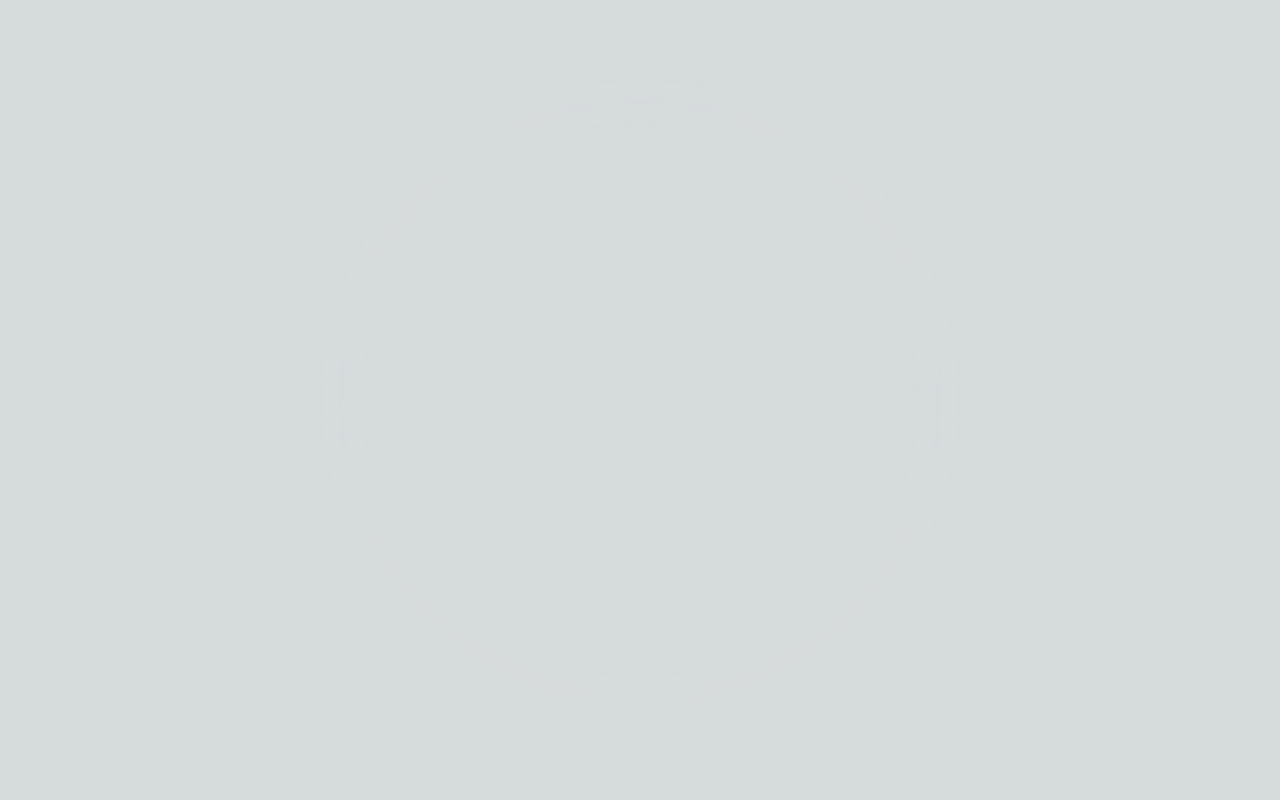
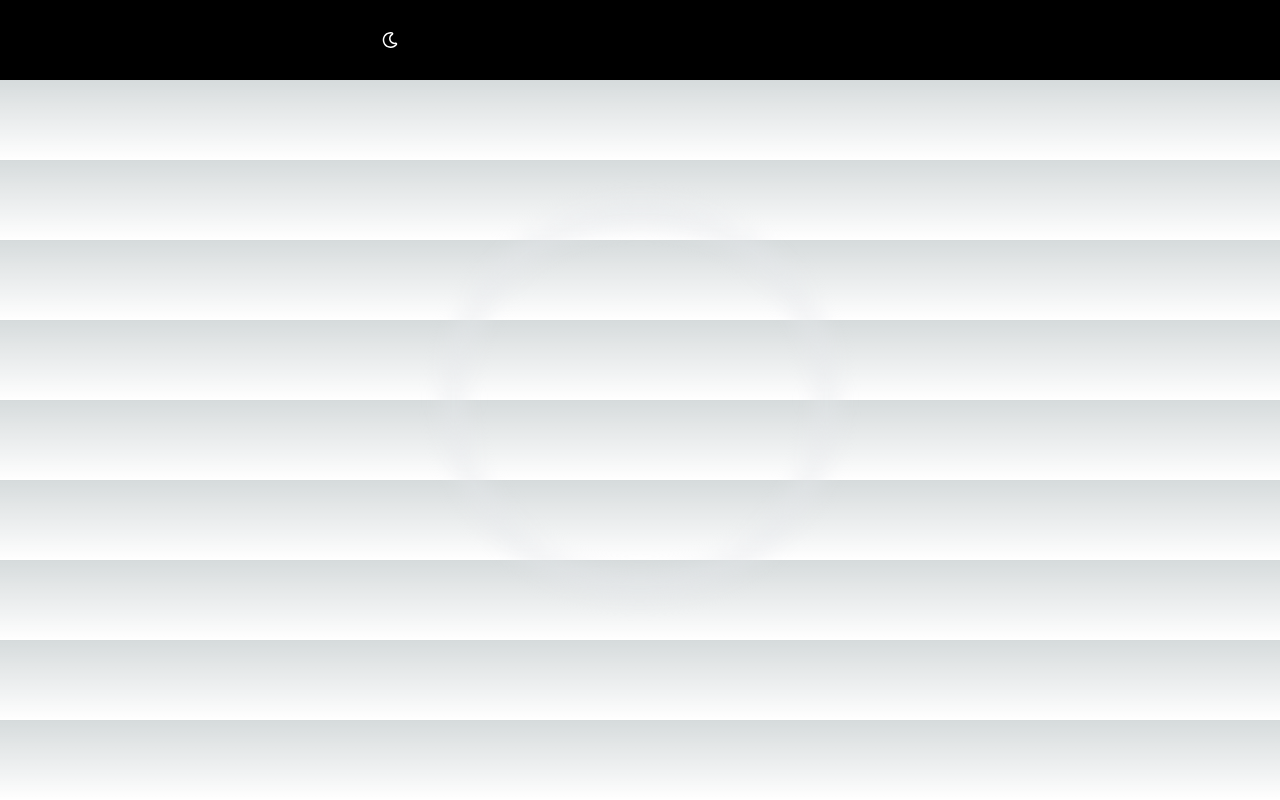
Before and after one commit to gsampaiowz/portfolio, a Next.js app: page / in a window 1280 px wide. Built offline with nearby package versions, Linux system fonts and the light colour scheme.

Commit message:
Header iniciado

```diff
--- a/src/app/page.tsx
+++ b/src/app/page.tsx
@@ -1,7 +1,10 @@
+import { Header } from "./../components/header/index";
+
 export default function Home() {
   return (
     <main>
-      <div className="border-2 w-[600px] h-[600px] absolute top-[calc(50%-300px)] left-[calc(50%-300px)] rounded-full blur-lg"></div>
+      <div className="border-[10px] w-[30vw] h-[30vw] absolute top-[calc(50%-15vw)] left-[calc(50%-15vw)] rounded-full blur-md"></div>
+      <Header />
     </main>
   );
 }
--- /dev/null
+++ b/src/components/header/index.tsx
@@ -0,0 +1,19 @@
+import { FaRegMoon } from "react-icons/fa";
+
+export const Header = () => {
+  return (
+    <header className="w-full h-20 bg-black py-8 px-16">
+      <div className="flex flex-row">
+        <h1>Gabriel Sampaio</h1>
+        <nav>
+          <ul className="flex flex-row">
+            <li>About Me</li>
+            <li>Projects</li>
+            <li>Contact</li>
+          </ul>
+        </nav>
+        <FaRegMoon color="white" />
+      </div>
+    </header>
+  );
+};
```
Also changed, not shown: package.json (+5 -4 lines), 1 other file (tests, documents, lock files or other folders).
